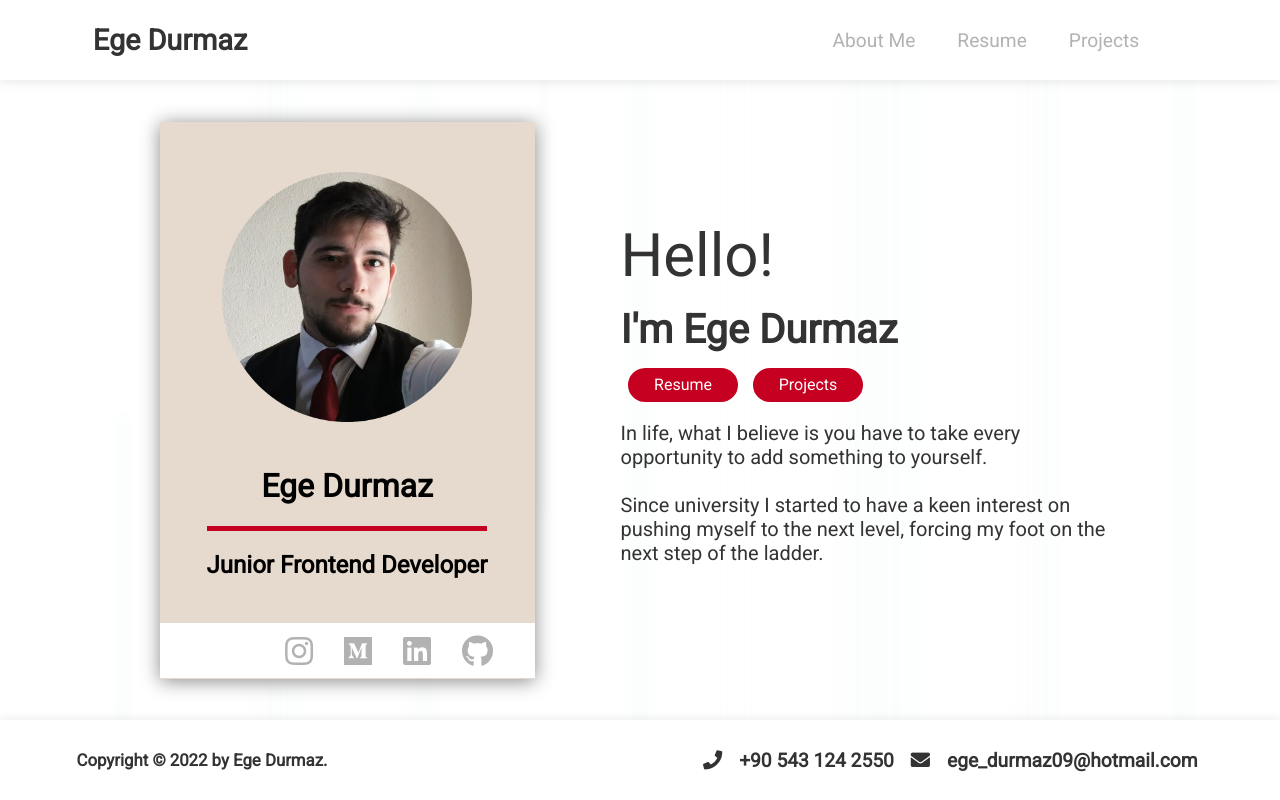
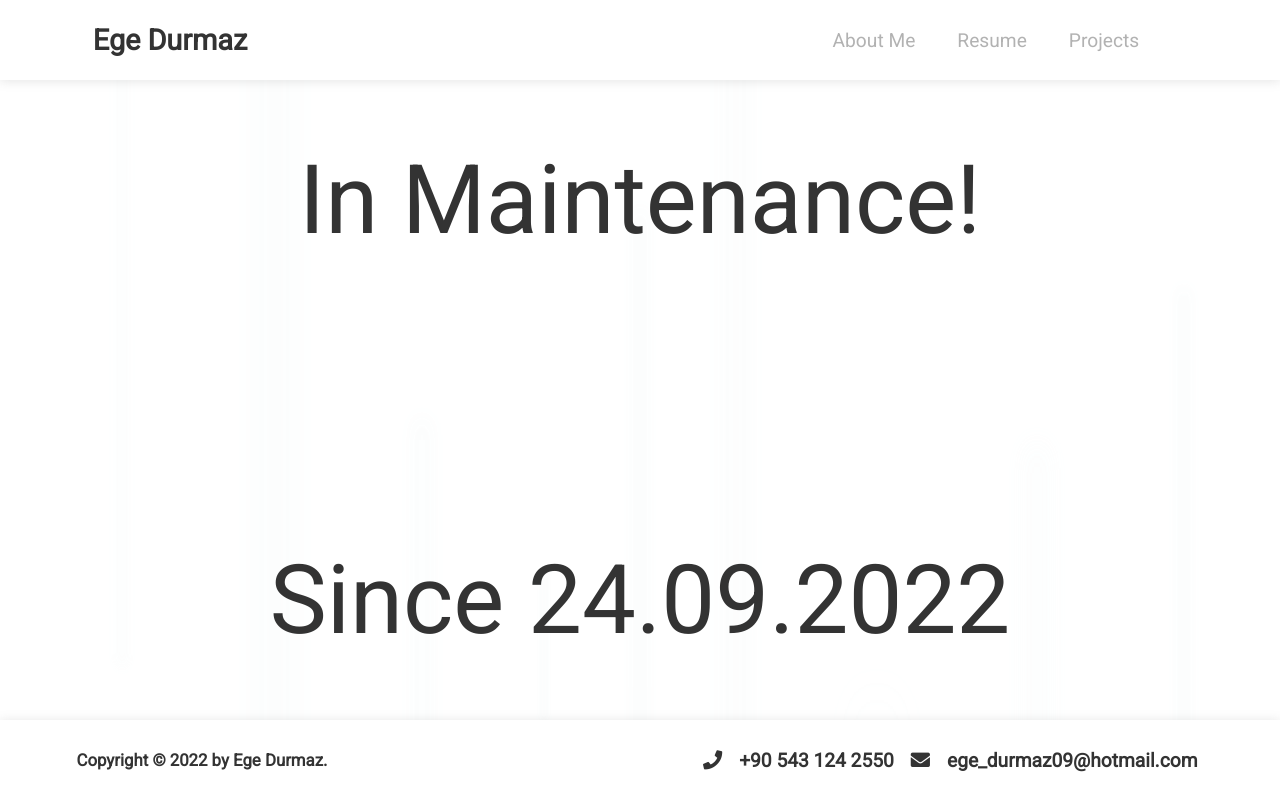
Before and after one commit to Aegean09/React-Portfolio, a React (Create React App) app: page / in a window 1280 px wide. Shown: the top 800 px of the page. Built offline with nearby package versions, Linux system fonts and the light colour scheme.

Commit message:
P-16 Deployed to Firebase

```diff
--- a/package.json
+++ b/package.json
@@ -6,6 +6,7 @@
     "@testing-library/jest-dom": "^5.16.5",
     "@testing-library/react": "^13.3.0",
     "@testing-library/user-event": "^13.5.0",
+    "firebase": "^9.10.0",
     "react": "^18.2.0",
     "react-dom": "^18.2.0",
     "react-scripts": "5.0.1",
--- /dev/null
+++ b/public/404.html
@@ -0,0 +1,33 @@
+<!DOCTYPE html>
+<html>
+  <head>
+    <meta charset="utf-8">
+    <meta name="viewport" content="width=device-width, initial-scale=1">
+    <title>Page Not Found</title>
+
+    <style media="screen">
+      body { background: #ECEFF1; color: rgba(0,0,0,0.87); font-family: Roboto, Helvetica, Arial, sans-serif; margin: 0; padding: 0; }
+      #message { background: white; max-width: 360px; margin: 100px auto 16px; padding: 32px 24px 16px; border-radius: 3px; }
+      #message h3 { color: #888; font-weight: normal; font-size: 16px; margin: 16px 0 12px; }
+      #message h2 { color: #ffa100; font-weight: bold; font-size: 16px; margin: 0 0 8px; }
+      #message h1 { font-size: 22px; font-weight: 300; color: rgba(0,0,0,0.6); margin: 0 0 16px;}
+      #message p { line-height: 140%; margin: 16px 0 24px; font-size: 14px; }
+      #message a { display: block; text-align: center; background: #039be5; text-transform: uppercase; text-decoration: none; color: white; padding: 16px; border-radius: 4px; }
+      #message, #message a { box-shadow: 0 1px 3px rgba(0,0,0,0.12), 0 1px 2px rgba(0,0,0,0.24); }
+      #load { color: rgba(0,0,0,0.4); text-align: center; font-size: 13px; }
+      @media (max-width: 600px) {
+        body, #message { margin-top: 0; background: white; box-shadow: none; }
+        body { border-top: 16px solid #ffa100; }
+      }
+    </style>
+  </head>
+  <body>
+    <div id="message">
+      <h2>404</h2>
+      <h1>Page Not Found</h1>
+      <p>The specified file was not found on this website. Please check the URL for mistakes and try again.</p>
+      <h3>Why am I seeing this?</h3>
+      <p>This page was generated by the Firebase Command-Line Interface. To modify it, edit the <code>404.html</code> file in your project's configured <code>public</code> directory.</p>
+    </div>
+  </body>
+</html>
--- a/src/App.js
+++ b/src/App.js
@@ -5,10 +5,13 @@
 import About from "./Pages/About/About";
 import Proje from "./Pages/Proje/Proje";
 import Resume from "./Pages/Resume/Resume";
+import Maintenance from "./Pages/Maintenance/maintenance"
 
 function App() {
   return (
+
     <div className="App">
+
       <div className="light x1"></div>
       <div className="light x2"></div>
       <div className="light x3"></div>
@@ -19,9 +22,10 @@
       <div className="light x8"></div>
       <div className="light x9"></div>
       <Navbar className="navbar-t" />
-      <About />
+      <Maintenance />
+      {/* <About />
       <Resume />
-      <Proje />
+      <Proje /> */}
       <Footbar className="footbar-t" />
     </div>
   );
--- /dev/null
+++ b/src/Pages/Maintenance/maintenance.css
@@ -0,0 +1,10 @@
+.maintenance{
+    height: 100vh;
+    width: 100%;
+    display: flex;
+    justify-content: space-around;
+    align-items: center;
+    font-size: 6rem;
+    color: #333333;
+    flex-wrap: wrap;
+}
--- /dev/null
+++ b/src/Pages/Maintenance/maintenance.js
@@ -0,0 +1,15 @@
+import React, { Component } from "react";
+import "./maintenance.css";
+
+class Maintenance extends Component {
+  render() {
+    return (
+      <div className="maintenance">
+        <p>In Maintenance! </p>
+        <p> Since 24.09.2022</p>
+      </div>
+    );
+  }
+}
+
+export default Maintenance;
--- a/src/components/Footbar/Footbar.js
+++ b/src/components/Footbar/Footbar.js
@@ -1,4 +1,4 @@
-import React, { Component } from "react";
+import React from "react";
 import "./Footbar.css";
 
 const Footbar = (props) => {
--- a/src/index.js
+++ b/src/index.js
@@ -3,6 +3,20 @@
 import './index.css';
 import App from './App';
 import reportWebVitals from './reportWebVitals';
+import { initializeApp } from "firebase/app";
+
+const firebaseConfig = {
+  apiKey: "AIzaSyAX2NP06cy_jHH054g_p-sOsH7ZGzxEuYY",
+  authDomain: "ege-durmaz.firebaseapp.com",
+  projectId: "ege-durmaz",
+  storageBucket: "ege-durmaz.appspot.com",
+  messagingSenderId: "14973781094",
+  appId: "1:14973781094:web:fd1c4301897272d69999a7",
+  measurementId: "G-87D1N8XWD2"
+};
+
+// eslint-disable-next-line
+const app = initializeApp(firebaseConfig);
 
 const root = ReactDOM.createRoot(document.getElementById('root'));
 root.render(
```
Also changed, not shown: firebase.json (added), 2 other files (tests, documents, lock files or other folders).
